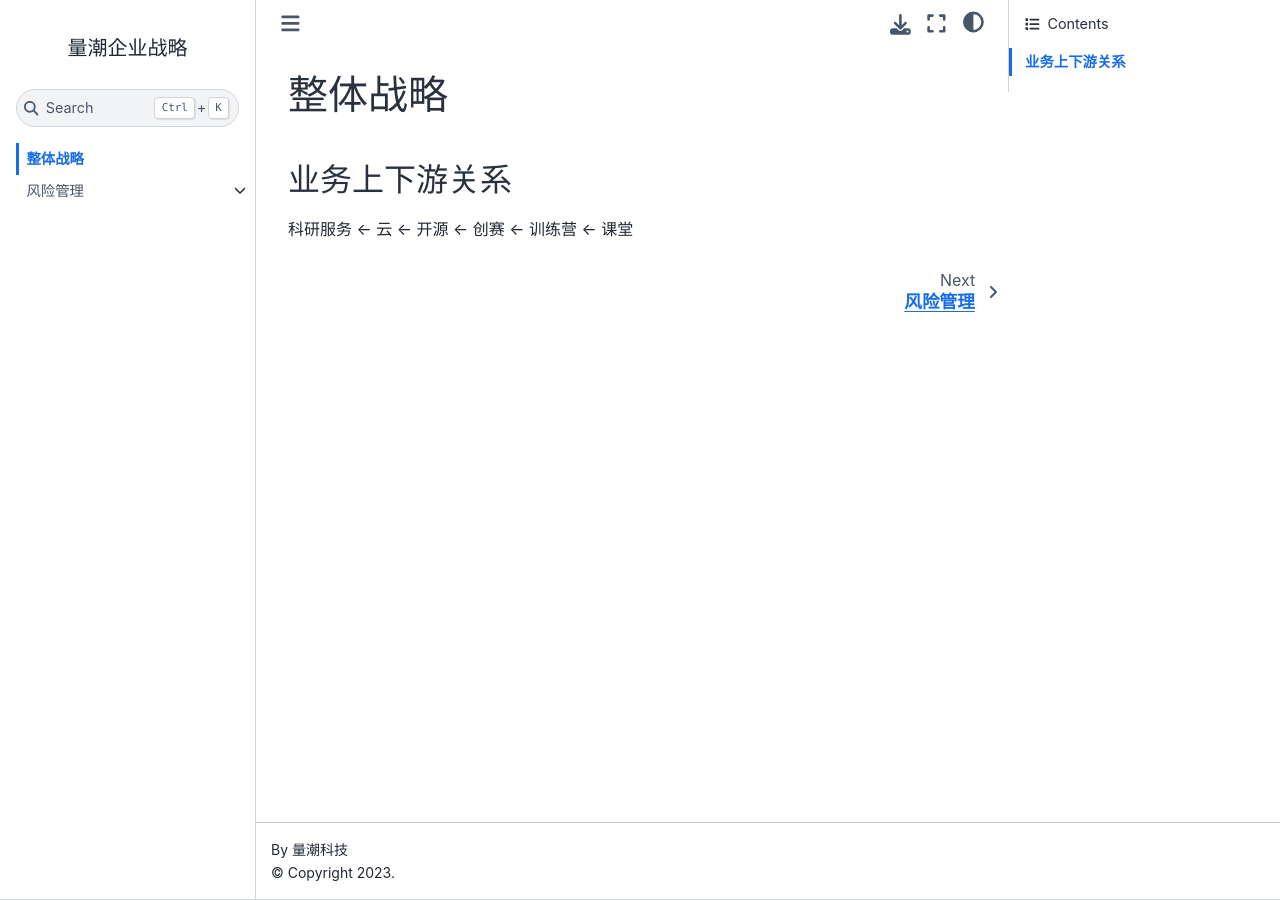
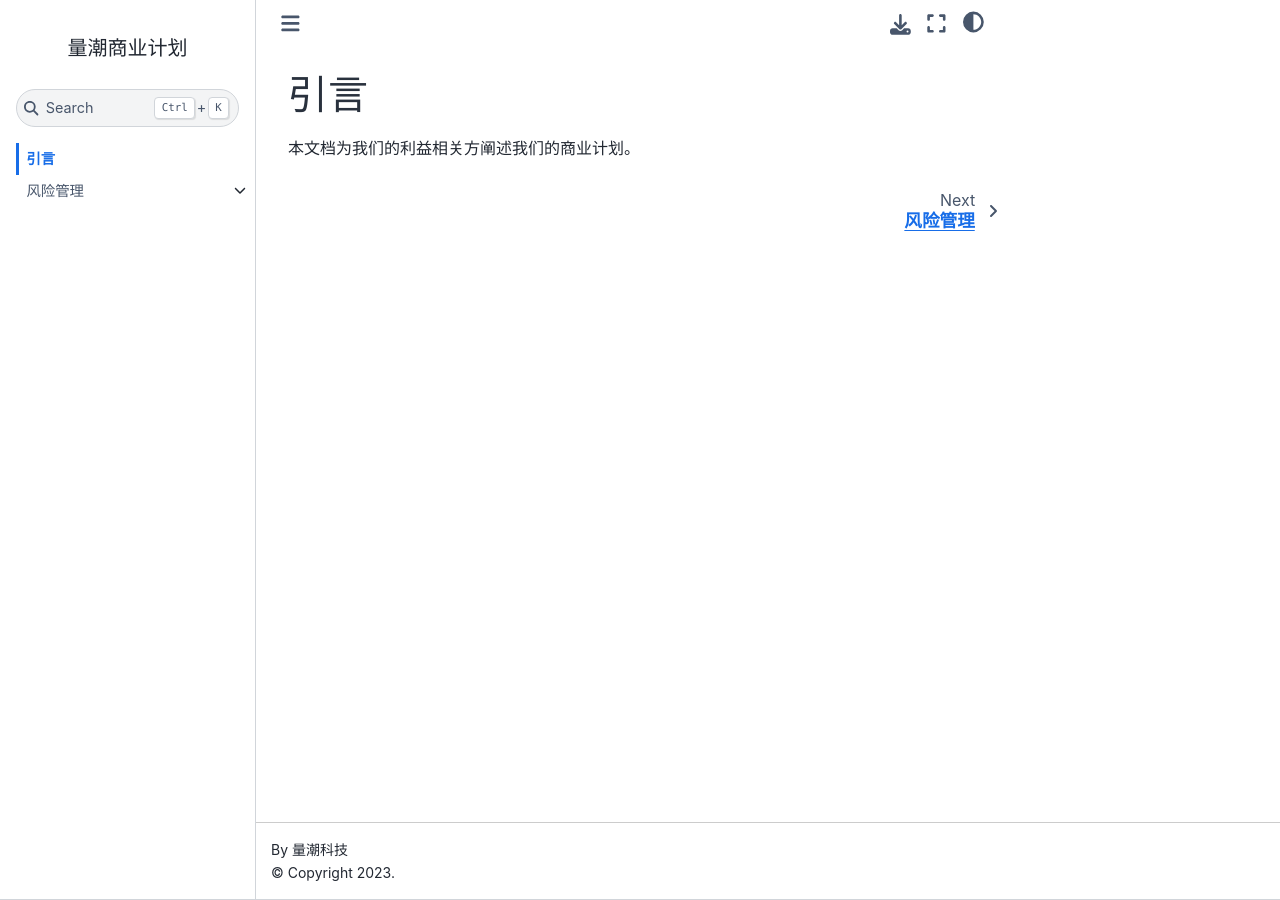
Before and after one commit to quanttide/quanttide-business-plan-of-readme, a Jupyter Book: the page built from index.md, in a window 1280 px wide. Built offline with Jupyter Book 1.0.4 settings and Sphinx 7.4.7 and the Sphinx Book theme 1.1.4, drawn with Linux system fonts in a browser that asks for light colours.

Commit message:
change: 引言

```diff
--- a/_config.yml
+++ b/_config.yml
@@ -1,4 +1,4 @@
-title: 量潮企业战略
+title: 量潮商业计划
 author: 量潮科技
 
 # Jupyter Book Config
--- a/index.md
+++ b/index.md
@@ -1,5 +1,3 @@
-# 整体战略
+# 引言
 
-## 业务上下游关系
-
-科研服务 <- 云 <- 开源 <- 创赛 <- 训练营 <- 课堂
+本文档为我们的利益相关方阐述我们的商业计划。
```
